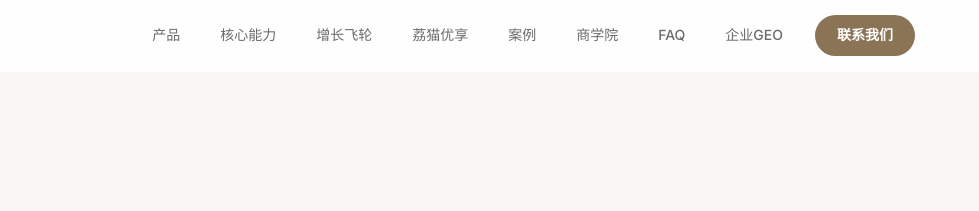
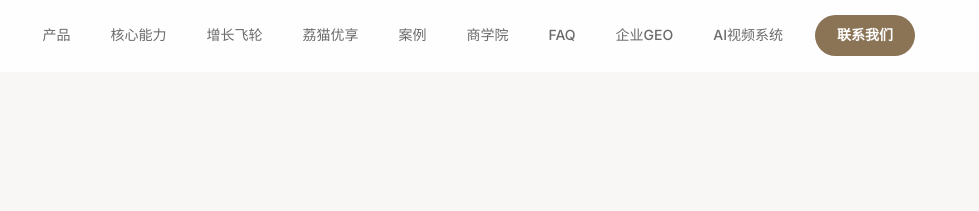
Before and after one commit to JonHaoo/LiMao, a website built with Vite: page index.html in a window 1280 px wide. Shown: the top 211 px of the page, 301-1280 px from the left. Built offline with nearby package versions, Linux system fonts and the light colour scheme; some packages are replaced by stand-ins of ours.

Commit message:
feat: add AI video system nav link

```diff
--- a/index.html
+++ b/index.html
@@ -248,6 +248,7 @@
       <a href="#academy" class="nav-link" data-nav>商学院</a>
       <a href="#faq" class="nav-link" data-nav>FAQ</a>
       <a href="/geo.html" class="nav-link" data-nav>企业GEO</a>
+      <a href="/limao-price/limao.html" class="nav-link">AI视频系统</a>
       <a href="#contact" class="nav-cta">联系我们</a>
     </div>
     <button class="nav-toggle" id="navToggle" aria-label="菜单">
--- a/src/style.css
+++ b/src/style.css
@@ -268,7 +268,7 @@ ul { list-style: none; }
   transition: transform 0.3s, opacity 0.2s;
 }
 
-@media (max-width: 768px) {
+@media (max-width: 1100px) {
   .nav-toggle { display: flex; }
   .nav-links {
     position: fixed;
```
